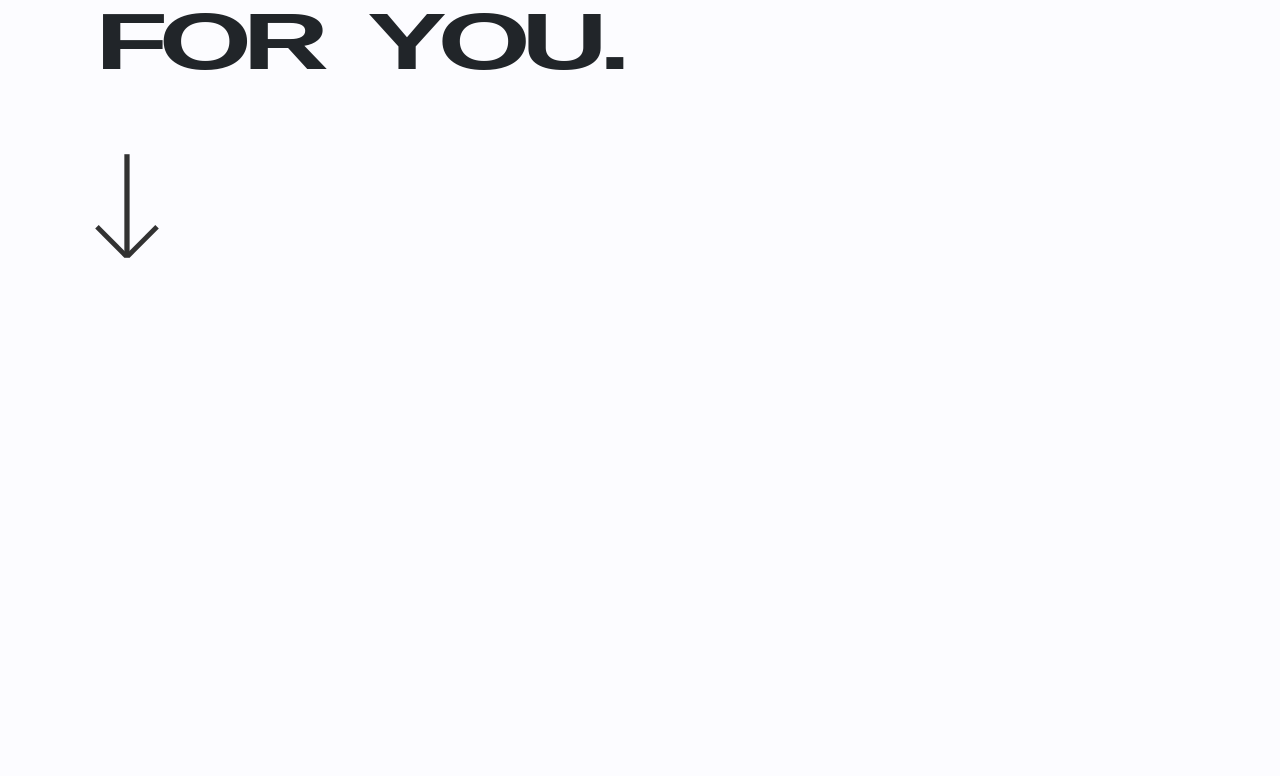
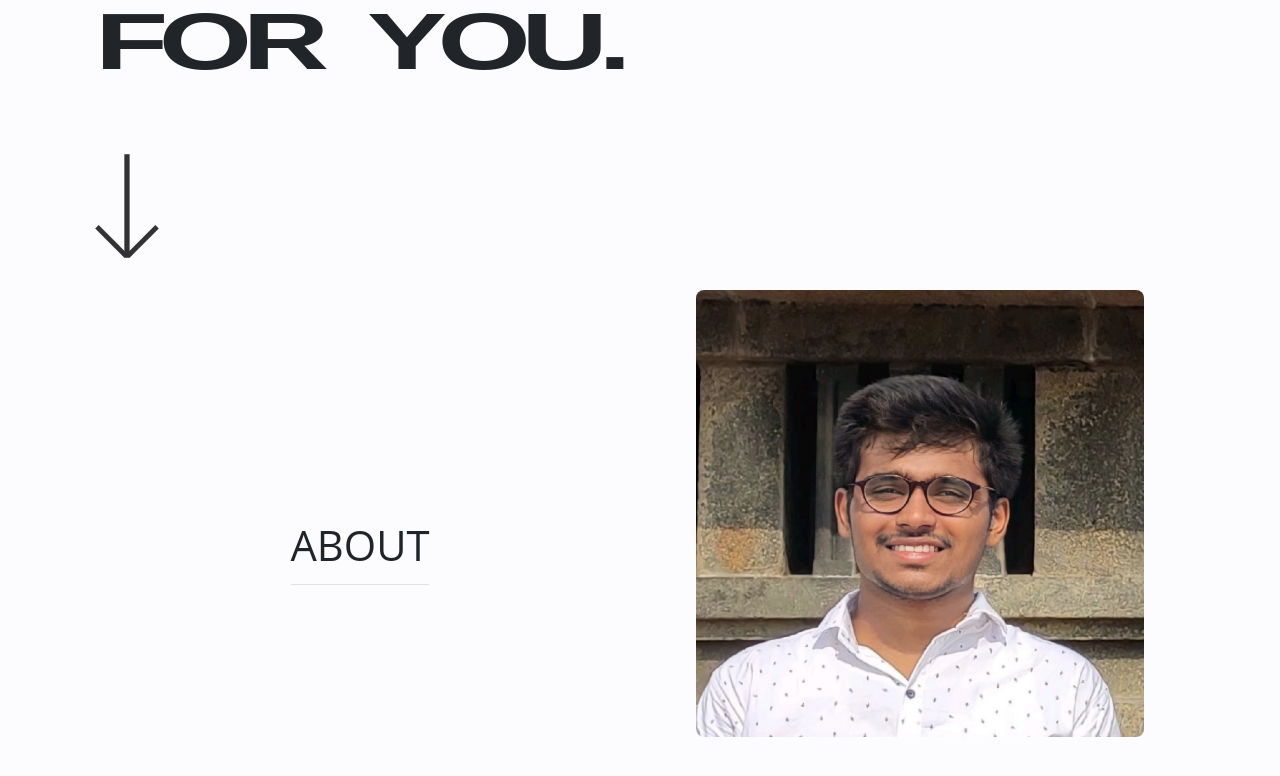
Before and after one commit to ameybh/ameybhavsar24.github.io, a React (Create React App) app: page / in a window 1280 px wide. Shown: the part 294-1070 px from the top of the page. Before the commit the page ends 800 px from the top, so only its background shows below. Built offline with nearby package versions, Linux system fonts and the light colour scheme.

Commit message:
added about heading and profile image

```diff
--- a/src/App.js
+++ b/src/App.js
@@ -2,12 +2,13 @@ import 'bootstrap/dist/css/bootstrap.min.css'
 import './App.scss'
 import Navigation from './components/Navigation/Navigation'
 import Hero from './components/Hero/Hero'
-
+import About from './components/About/About'
 function App() {
   return (
     <div className="App">
       <Navigation />
       <Hero />
+      <About />
     </div>
   )
 }
--- a/src/App.scss
+++ b/src/App.scss
@@ -35,9 +35,13 @@ html, body {
 }
 @keyframes fadeIn {
     from {
+        visibility: hidden;
         opacity: 0;
+        filter: saturate(0);
     }
     to {
+        visibility: visible;
         opacity: 1;
+        filter: saturate(1);
     }
 }
--- /dev/null
+++ b/src/components/About/About.jsx
@@ -0,0 +1,22 @@
+import { Container, Row, Col } from 'react-bootstrap'
+import './About.scss'
+import ProfileWEBP from '../../assets/profile.webp'
+
+export default function About() {
+    return (
+        <Container fluid className="about">
+            <Row>
+                <Col xs={12} sm={6} className="d-flex align-items-center justify-content-center">
+                    <div className="about__heading">
+                        About
+                        <hr />
+                    </div>
+                </Col>
+                <Col xs={12} sm={6} className="d-flex align-items-center justify-content-center about__profile">
+                    <img src={ProfileWEBP} alt="Amey's profile" className="about__profile__img" />
+                </Col>
+            </Row>
+        </Container>
+
+    )
+}
--- /dev/null
+++ b/src/components/About/About.scss
@@ -0,0 +1,54 @@
+.about {
+    padding: 2vh inherit;
+    opacity: 0;
+    animation: fadeIn 1s ease-in-out 1s forwards;
+    &__heading {
+        text-transform: uppercase;
+        font-family: var(--montserrat);
+        font-size: calc(1rem + 2vw);
+        &:hover {
+            hr {
+                border-color: var(--accent);
+            }
+        }
+        @media (min-width: 801px) {
+            transform-origin: bottom;
+            transform: translateY(-5vh);
+        }
+        @media (max-width: 800px) {
+            text-align: center;
+        }
+        hr {
+            margin: .5rem 0;
+            transition: .3s;
+            @media (max-width: 800px) {
+                margin-left: auto;
+                margin-right: auto;
+            }
+        }
+    }
+    &__profile {
+        position: relative;
+        &__img {
+            border-radius: .5rem;
+            filter: saturate(0.85);
+            width: 35vw;
+            max-width: 30rem;
+            height: auto;
+            transition: .3s ease-out;
+            &:hover, &:focus {
+                box-shadow: 0 .1rem 1rem #fff;
+                filter: saturate(1);
+            }
+            @media (min-width: 801px) {
+                transform-origin: bottom;
+                transform: translateY(-10vh);
+            }
+            @media (max-width: 800px) {
+                filter: saturate(1);
+                width: 75vw;
+                margin: 2vh auto;
+            }
+        }
+    }
+}
--- a/src/components/Page/Page.jsx
+++ /dev/null
@@ -1 +0,0 @@
-import './Page.css'
```
Also changed, not shown: src/components/Page/Page.scss (deleted).
